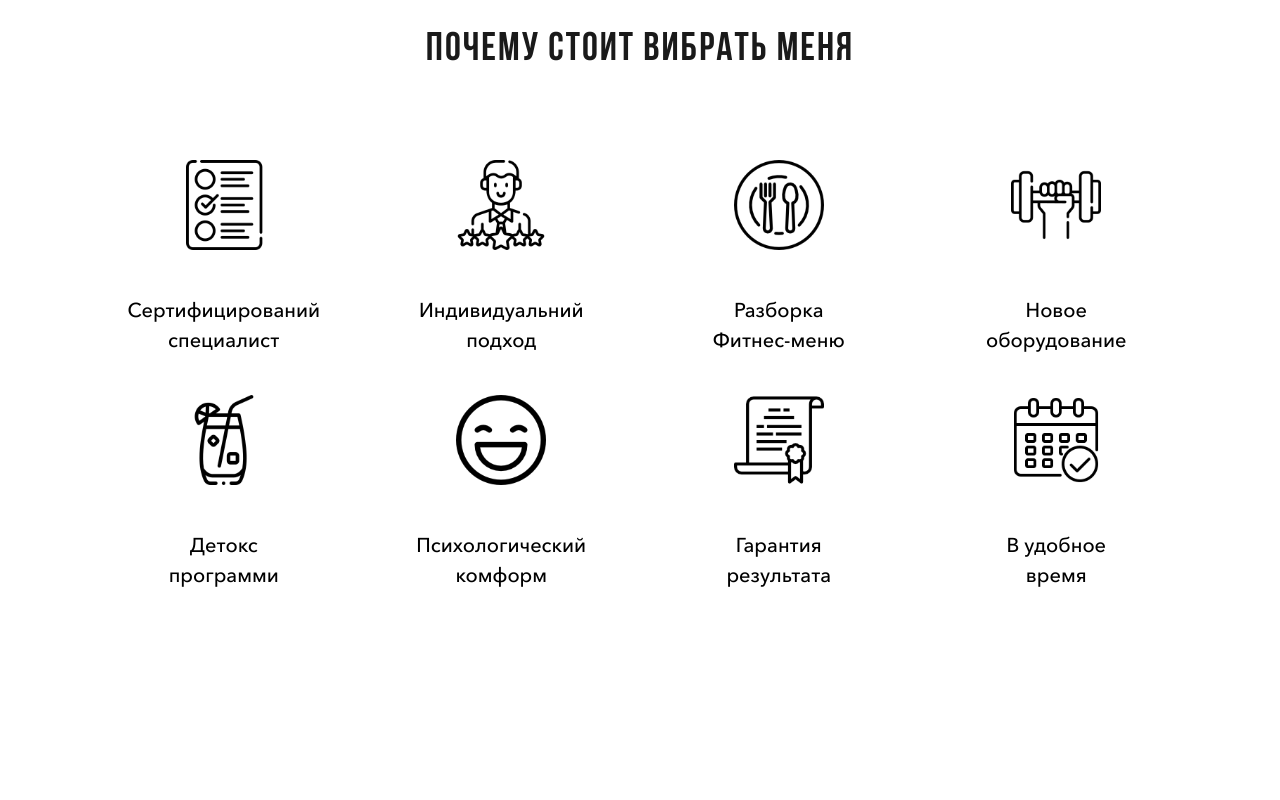
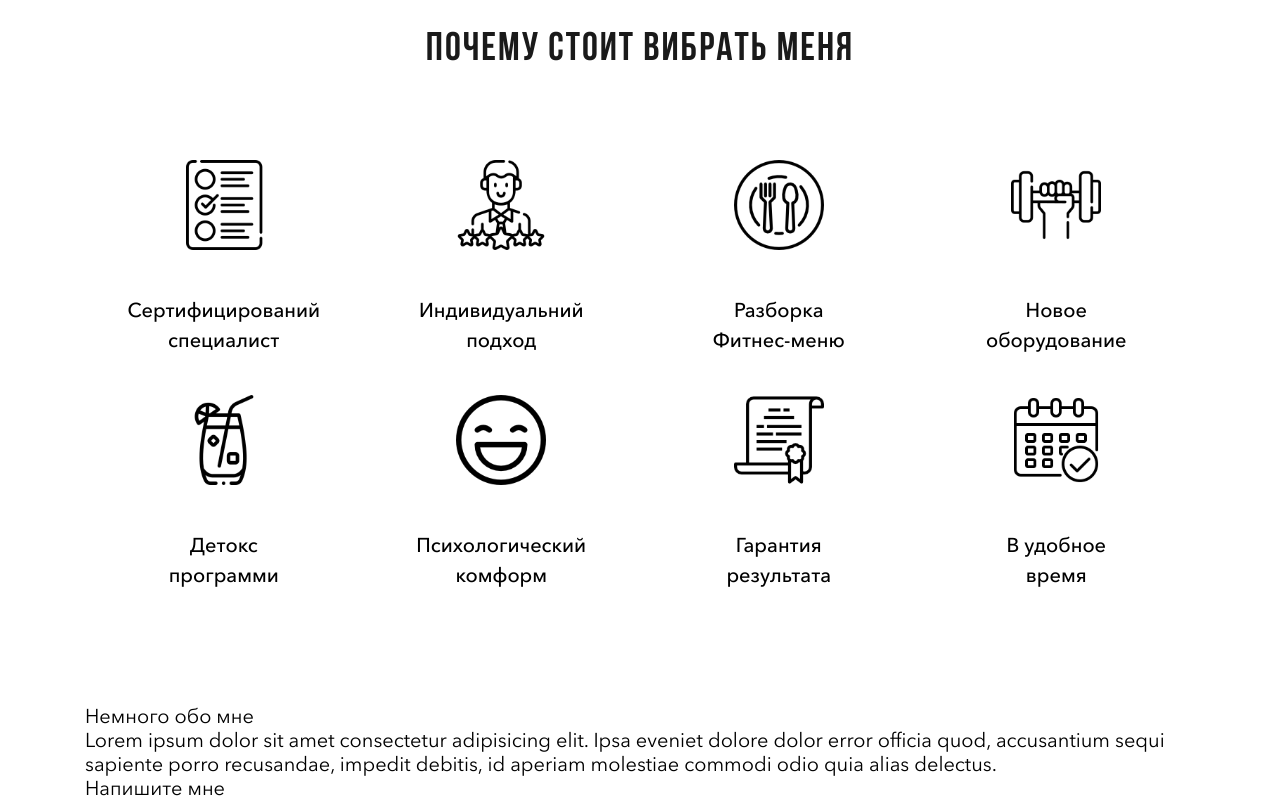
Before and after one commit to Chycherskyi/Fitness, a plain HTML site: page index.html in a window 1280 px wide. Shown: the part 1105-1905 px from the top of the page. Before the commit the page ends 1785 px from the top, so only its background shows below. Drawn offline with Linux system fonts and the light colour scheme.

Commit message:
Dodanie sekcji about

```diff
--- a/index.html
+++ b/index.html
@@ -105,5 +105,22 @@
        <!-- /.container -->
    </section>
    <!-- /.section features -->
+   <section class="about">
+       <div class="container">
+           <div class="about-block"><img src="img/" alt="" class=".about-block__image"></div>
+           <!-- /.about-block -->
+           <div class="about-block">
+               <div class="about-block__title">Немного обо мне</div>
+               <!-- /.about-block__title -->
+               <div class="about-block__text">Lorem ipsum dolor sit amet consectetur adipisicing elit. Ipsa eveniet dolore dolor error officia quod, accusantium sequi sapiente porro recusandae, impedit debitis, id aperiam molestiae commodi odio quia alias delectus.</div>
+               <!-- /.about-block__text -->
+               <div class="about-block__button">Напишите мне</div>
+               <!-- /.about-block__button -->
+           </div>
+           <!-- /.about-block -->
+       </div>
+       <!-- /.container -->
+   </section>
+   <!-- /.about -->
 </body>
 </html>
```
